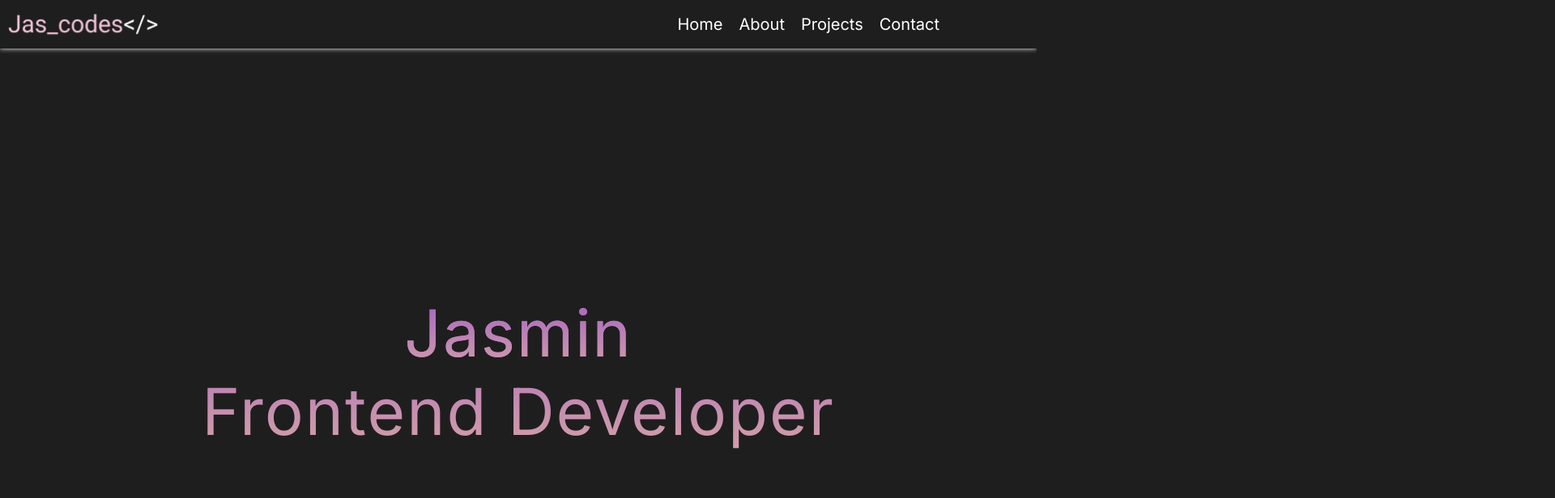
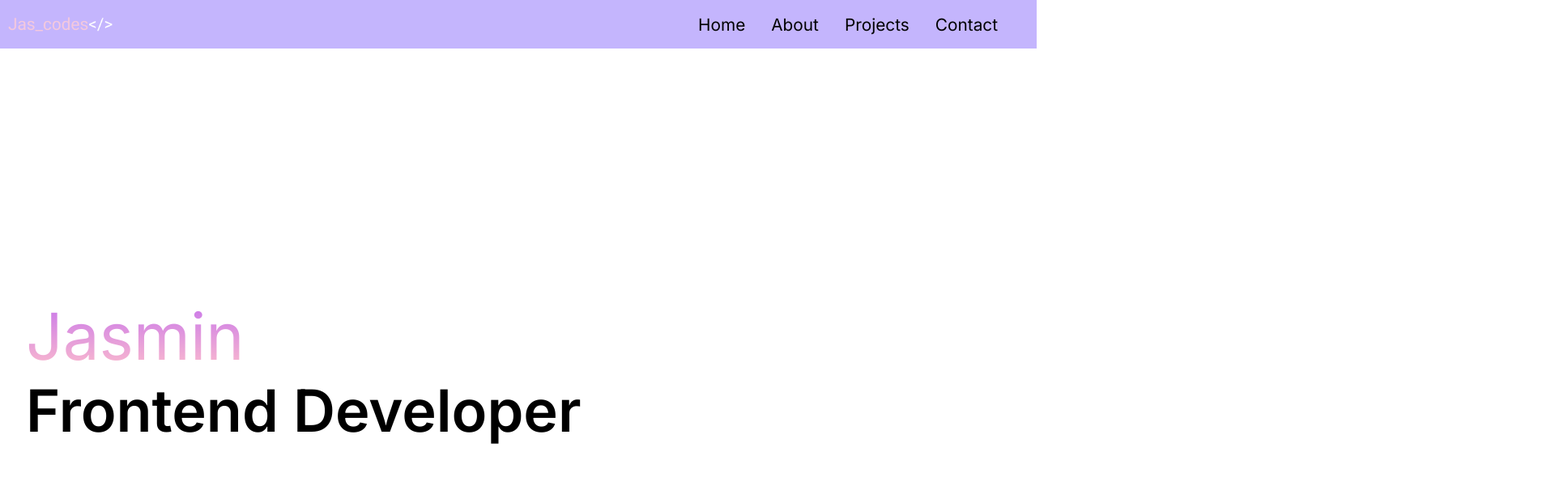
Before and after one commit to Jasminvillatoro/Jasmin-Portfolio, a React (Create React App) app: page / in a window 1280 px wide. Shown: the top 616 px of the page at 81% size, 1920 px wide, since content can reach past the window. Built offline with nearby package versions, Linux system fonts and the light colour scheme.

Commit message:
portfolio update navbar and hero section styles

```diff
--- a/src/styles.css
+++ b/src/styles.css
@@ -3,11 +3,6 @@
   margin: 0;
   padding: 0;
   font-family: 'Inter', sans-serif;
-  color: #fff;
-}
-
-body {
-  background-color: rgb(31, 30, 30);
 }
 
 /* Header styles */
@@ -15,76 +10,152 @@ body {
 header {
   display: flex;
   align-items: center;
+  justify-content: flex-end;
   height: 60px;
-  background-color: rgba(31, 30, 30, 0.4);
-  box-shadow: 0 0 6px 0 #fff;
+  width: 100%;
+  background-color: #c4b5fd;
+  position: fixed;
+  z-index: 30;
+}
+
+nav {
   position: relative;
 }
 
-nav {
-  position: fixed;
-  right: 100px;
-}
-
 .logo {
-  margin-right: auto;
-  padding: 10px;
-  position: fixed;
-  width: 16%;
+  position: absolute;
+  left: 10px;
+  height: 18px;
+  z-index: 12;
 }
 
 ul {
   display: flex;
+  margin-right: 2rem;
+}
+
+li {
+  padding: 1rem;
+  list-style: none;
 }
 
 a {
   text-decoration: none;
-  color: #fff;
-  font-size: 20px;
+  font-size: 1.3rem;
+  color: #000;
+  font-weight: 400;
 }
 
 a:hover {
-  position: relative;
-  color: rgb(252, 162, 204);
-  text-decoration: #fff underline;
-  transition: all 0.1s ease-out;
+  color: #fff;
+  text-decoration: underline;
+  transition: all 0.2s ease-in-out;
   cursor: pointer;
 }
 
-li {
-  margin-right: 20px;
-  list-style: none;
+.hamburger {
+  display: none;
 }
 
 /* Hero section */
 
 .hero--cnt {
   display: flex;
-  flex-direction: row;
-  justify-content: center;
   align-items: center;
   height: 100vh;
-  opacity: 0.8;
-}
-
-.hero--text {
-  position: absolute;
-  text-align: center;
-  font-weight: 400;
-  font-size: 80px;
-  background: -webkit-linear-gradient(#c471ed, #ffc0cb);
-  -webkit-background-clip: text;
-  -webkit-text-fill-color: transparent;
-  letter-spacing: 2px;
+  position: relative;
+  top: 3.7rem;
+  font-size: 3rem;
+  padding-left: 2rem;
 }
 
 .name {
-  font-weight: 500;
+  font-weight: 400;
+  font-size: 5rem;
   background: -webkit-linear-gradient(#c471ed, #ffc0cb);
   -webkit-background-clip: text;
   -webkit-text-fill-color: transparent;
 }
-/* About Section */
+
+.hero-img {
+  height: 100%;
+  width: 100%;
+  display: flex;
+  align-items: center;
+  justify-content: flex-end;
+}
+
+.hero-img img {
+  height: 600px;
+}
+
+@media (max-width: 960px) {
+  /* Hamburger Menu */
+  ul {
+    display: flex;
+    flex-direction: column;
+    align-items: center;
+  }
+
+  .hamburger {
+    display: block;
+    padding: 1rem;
+  }
+
+  .navBar {
+    position: relative;
+  }
+
+  .navBar .hamburger {
+    position: fixed;
+    left: 40px;
+    top: 40px;
+    z-index: 10;
+    cursor: pointer;
+  }
+
+  .menuNav {
+    overflow-y: scroll;
+    list-style: none;
+    position: fixed;
+    top: 0;
+    left: 0;
+    bottom: 0;
+    height: 100vh;
+    width: 0;
+    max-width: 200px;
+    z-index: 30;
+    background-color: #c4b5fd;
+  }
+
+  .menuNav.showMenu {
+    width: 100%;
+  }
+
+  .menuNav li:first-child {
+    margin-top: 6rem;
+  }
+}
+
+/* Tablet */
+@media (max-width: 768px) {
+  .hero--cnt {
+    padding-top: 4rem;
+    flex-direction: column;
+    padding-left: 1rem;
+    font-size: 2rem;
+  }
+  .name {
+    font-size: 3rem;
+  }
+  .hero-img {
+    justify-content: center;
+  }
+  .hero-img img {
+    height: 400px;
+  }
+}
+/* About Section
 
 .about--cnt {
   display: flex;
@@ -119,7 +190,7 @@ li {
   word-spacing: 2px;
 }
 
-/* Projects Section */
+Projects Section
 
 .projects--container {
   margin: 50px 0;
@@ -161,7 +232,7 @@ li {
 .project1 {
   text-align: center;
 }
-/* Footer Styles */
+Footer Styles
 
 footer {
   height: 200px;
@@ -195,7 +266,7 @@ footer {
   height: 25px;
 }
 
-/* Media queries */
+Media queries
 @media screen and (max-width: 1168px) {
   .about--cnt {
     flex-direction: column;
@@ -233,7 +304,7 @@ footer {
     right: 60px;
   }
 
-  /* About Section */
+  About Section
 
   .about--cnt {
     flex-direction: column;
@@ -262,7 +333,7 @@ footer {
     width: 500px;
   }
 
-  /* Footer  */
+  Footer
   footer {
     width: 100%;
   }
@@ -276,7 +347,7 @@ footer {
   }
 }
 
-/* Phone */
+Phone
 @media screen and (max-width: 480px) {
   header {
     height: 30px;
@@ -298,7 +369,7 @@ footer {
     width: 16%;
   }
 
-  /* Hero section */
+  Hero section
 
   .hero--cnt {
     height: 40vh;
@@ -308,7 +379,7 @@ footer {
     font-size: 20px;
   }
 
-  /* About Section */
+  About Section
   .about--cnt {
     justify-content: flex-start;
     flex-direction: column;
@@ -339,7 +410,7 @@ footer {
     width: 300px;
   }
 
-  /* Projects */
+  Projects
   .projects--container {
     margin: 10px 0;
     grid-gap: 5px;
@@ -354,7 +425,7 @@ footer {
     font-weight: 500;
   }
 
-  /* Footer */
+  Footer
   footer {
     height: 100px;
     justify-content: left;
@@ -374,4 +445,4 @@ footer {
   .footer-text {
     font-size: 10px;
   }
-}
+} */
```
